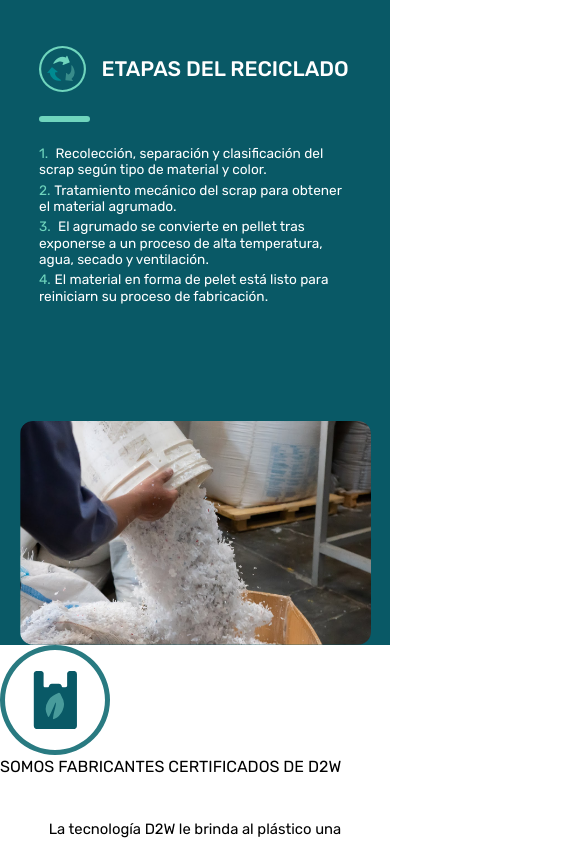
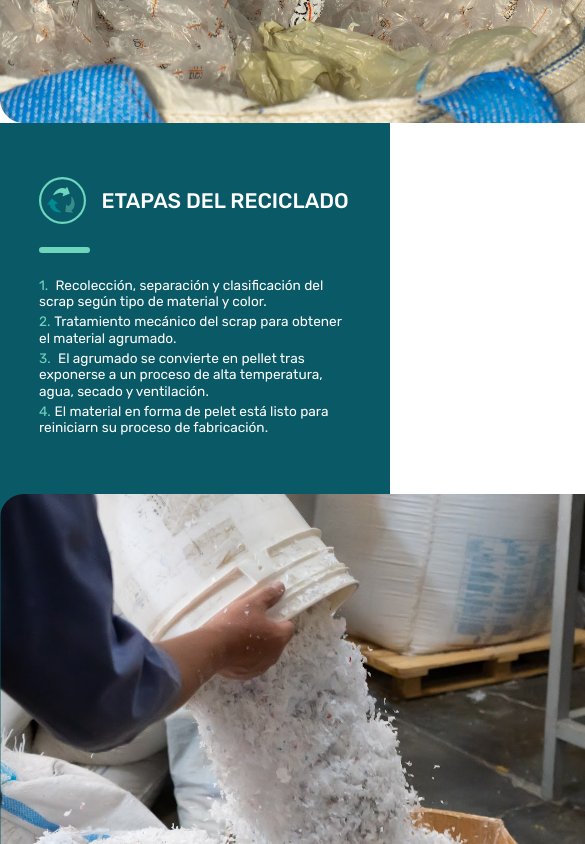
Before and after one commit to materadiego/daleplast, a React (Create React App) app in the folder daleplast/: page /Compromiso in a window 390 px wide. Shown: the part 1156-2000 px from the top of the page, 585 px wide, since content can reach past the window. Built offline with nearby package versions, Linux system fonts and the light colour scheme.

Commit message:
correccion slider compromiso mobile

```diff
--- a/daleplast/src/Components/CompromiseContent/CompromiseContent.jsx
+++ b/daleplast/src/Components/CompromiseContent/CompromiseContent.jsx
@@ -124,26 +124,28 @@ const CompromiseContent = () => {
       </div>
       {/* SECTION 3 */}
       <div className="Compromise-Section Compromise-Section3 Compromise-Slider-Mobile">
+        <div className="Compromise-Section-Container">
           {/* SECTION TITLE */}
-        <div className="Compromise-Section__TitleContainer">
+          <div className="Compromise-Section-Container__TitleContainer">
             <img
               src={icon3}
               alt="Icon"
-            className="Compromise-Section__TitleContainer--Image"
+              className="Compromise-Section-Container__TitleContainer--Image"
             ></img>
-          <p className="Compromise-Section__TitleContainer--Title">
+            <p className="Compromise-Section-Container__TitleContainer--Title">
               SOMOS FABRICANTES CERTIFICADOS DE D2W
             </p>
           </div>
           {/* LINE */}
-        <div className="Compromise-Section__GreenLine"></div>
+          <div className="Compromise-Section-Container__GreenLine"></div>
           {/* SECTION CONTENT */}
           <CompromiseContentSlider />
           <img
             src={plantaFabricante}
             alt=""
-          className="Compromise-Section__Image"
+            className="Compromise-Section-Container__Image"
           ></img>
+        </div>
       </div>
       <CompromiseContentSlider2 />
     </div>
--- a/daleplast/src/Components/CompromiseContent/_CompromiseContent.scss
+++ b/daleplast/src/Components/CompromiseContent/_CompromiseContent.scss
@@ -23,10 +23,6 @@
 }
 
 .Compromise-Section {
-  &__Image {
-    width: 90%;
-    margin: 15vw 5% 0;
-  }
 }
 
 .Compromise-Section-Container {
@@ -73,6 +69,10 @@
       margin-right: 1vw;
     }
   }
+  &__Image {
+    width: 90%;
+    margin: 0 5% 15vw;
+  }
 }
 
 .Compromise-Section2 {
@@ -111,6 +111,7 @@
     padding: 6vw 0;
     &__Image {
       width: 45%;
+      margin: 15vw 5% 0;
     }
   }
 
```
Lines whose indentation alone changed are shown as unchanged.
